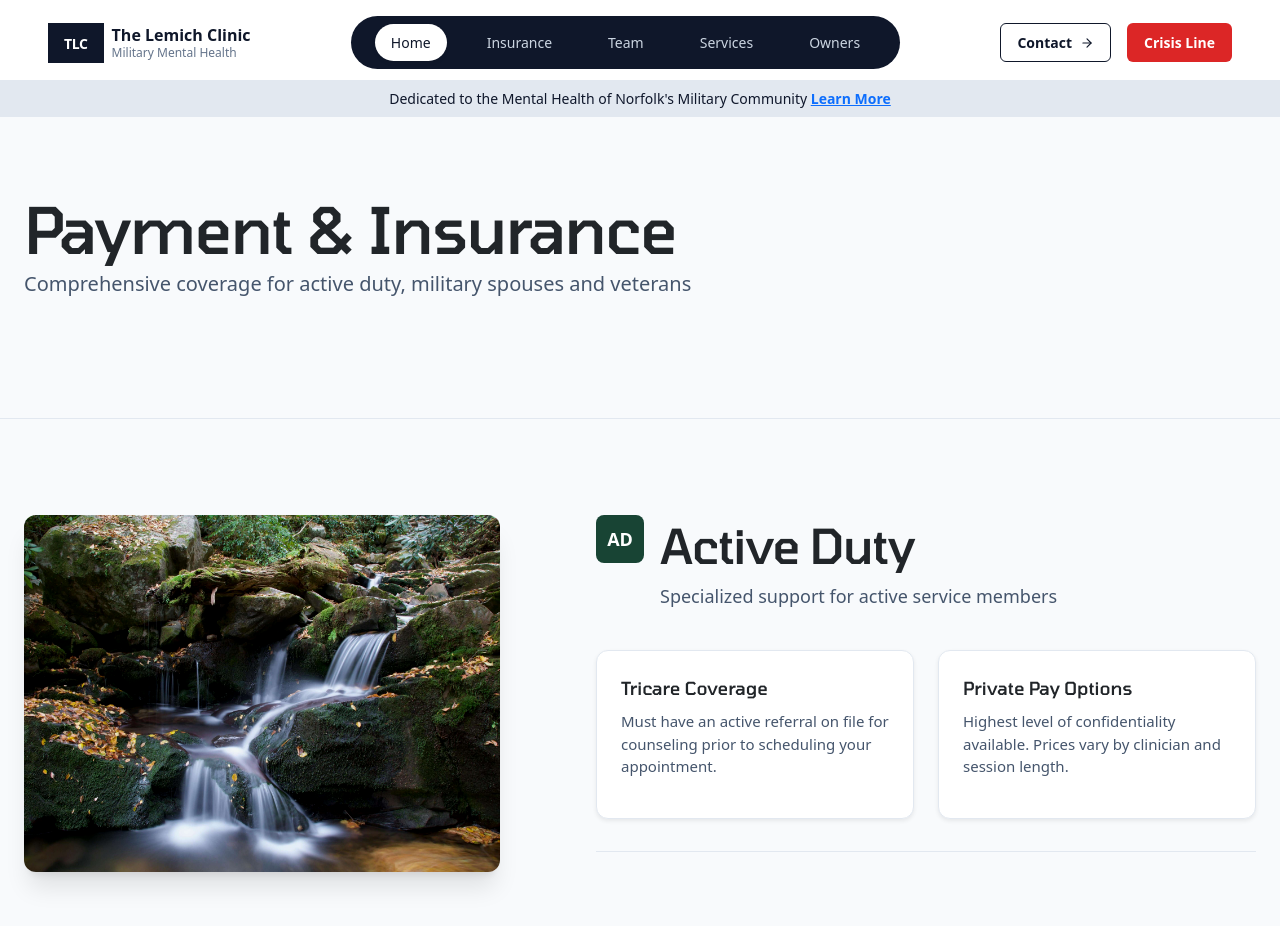
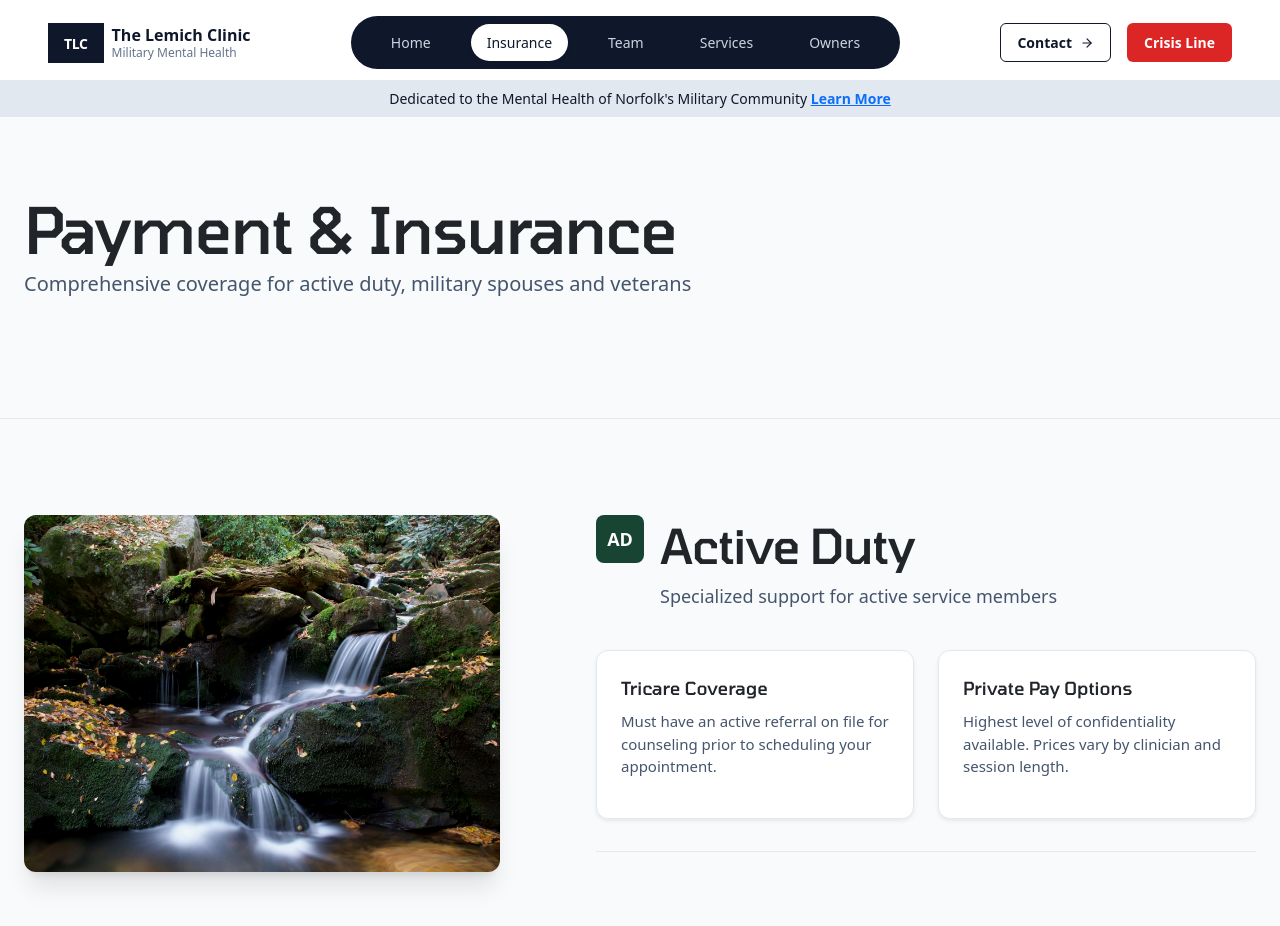
Before and after one commit to alexgoodestudio/lemich_clinic, a React (Vite) app: page /insurance in a window 1280 px wide. Shown: the top 926 px of the page. Built offline with nearby package versions, Linux system fonts and the light colour scheme.

Commit message:
nav bar fix bg switch active state

```diff
--- a/src/App.css
+++ b/src/App.css
@@ -4,7 +4,7 @@
 
 @font-face {
   font-family: "Tomorrow";
-  src: url("../public/Fonts/Tomorrow-Medium.ttf") format("woff2");
+  src: url("/Fonts/Tomorrow-Medium.ttf") format("woff2");
   font-weight: normal;
   font-style: normal;
 }
@@ -28,6 +28,33 @@
 .tracking-wider {
   letter-spacing: 0.05em;
 }
+/* Navigation specific utilities */
+.backdrop-blur-md { backdrop-filter: blur(12px); }
+.group:hover .group-hover\:translate-x-1 { transform: translateX(0.25rem); }
+.group:hover .group-hover\:bg-slate-800 { background-color: #1e293b; }
+
+/* Contact button hover states */
+.contact-btn:hover {
+  background-color: #0f172a !important;
+  color: #ffffff !important;
+  transform: translateY(-1px);
+}
+
+.contact-btn:hover .me-2 + svg {
+  transform: translateX(0.25rem);
+}
+
+/* Border utilities */
+.border-slate-200 { border-color: #e2e8f0; }
+.border-slate-900 { border-color: #0f172a; }
+
+/* Additional spacing */
+.gap-4 { gap: 1rem; }
+.rounded-pill { border-radius: 50rem; }
+
+/* Z-index layers */
+.z-40 { z-index: 1040; }
+.z-50 { z-index: 1050; }
 
 /* Utility classes needed for the component */
 /* Add these utility classes to your existing CSS */
--- a/src/assets/Components/Nav.jsx
+++ b/src/assets/Components/Nav.jsx
@@ -6,7 +6,7 @@ import { useGSAP } from "@gsap/react";
 function Nav() {
   const [isOpen, setIsOpen] = useState(false);
   const [isScrolled, setIsScrolled] = useState(false);
-  const [activeLink, setActiveLink] = useState('/');
+  const [activeLink, setActiveLink] = useState(window.location.pathname);
 
   const navRef = useRef();
   const logoRef = useRef();
@@ -21,6 +21,21 @@ function Nav() {
     { href: "/services", label: "Services" },
     { href: "/owners", label: "Owners" }
   ];
+
+  // Detect URL changes and update active link
+  useEffect(() => {
+    const updateActiveLink = () => {
+      setActiveLink(window.location.pathname);
+    };
+
+    // Update on initial load
+    updateActiveLink();
+
+    // Listen for URL changes (back/forward browser buttons)
+    window.addEventListener('popstate', updateActiveLink);
+
+    return () => window.removeEventListener('popstate', updateActiveLink);
+  }, []);
 
   // Scroll detection for nav state
   useEffect(() => {
@@ -82,9 +97,7 @@ function Nav() {
   };
 
   const handleLinkClick = (href) => {
-    setActiveLink(href);
     if (isOpen) setIsOpen(false);
-    // Actually navigate to the link
     window.location.href = href;
   };
 
@@ -96,14 +109,18 @@ function Nav() {
     <>
       <nav
         ref={navRef}
-        className={`fixed-top z-50 transition-all duration-500 ease-out ${
-          isScrolled
-            ? 'bg-white/95 backdrop-blur-md shadow-sm border-bottom border-slate-200'
-            : 'bg-transparent'
-        }`}
+        className="position-fixed w-100"
         style={{
+          top: 0,
+          left: 0,
+          right: 0,
+          zIndex: 1050,
+          backgroundColor: isScrolled ? 'rgba(255, 255, 255, 0.95)' : 'transparent',
           backdropFilter: isScrolled ? 'blur(12px)' : 'none',
-          zIndex: 1050
+          WebkitBackdropFilter: isScrolled ? 'blur(12px)' : 'none',
+          boxShadow: isScrolled ? '0 1px 3px rgba(0, 0, 0, 0.1)' : 'none',
+          borderBottom: isScrolled ? '1px solid #e2e8f0' : 'none',
+          transition: 'all 0.5s ease-out'
         }}
       >
         <div className="container-fluid px-4 px-lg-5">
@@ -333,7 +350,8 @@ function Nav() {
                   className="mobile-link btn w-100 py-3 text-decoration-none fw-semibold"
                   style={{
                     border: '1px solid #dc2626',
-                    color: '#dc2626'
+                    color: '#dc2626',
+                    backgroundColor: 'transparent'
                   }}
                 >
                   Crisis Support: 1-800-273-8255
```
